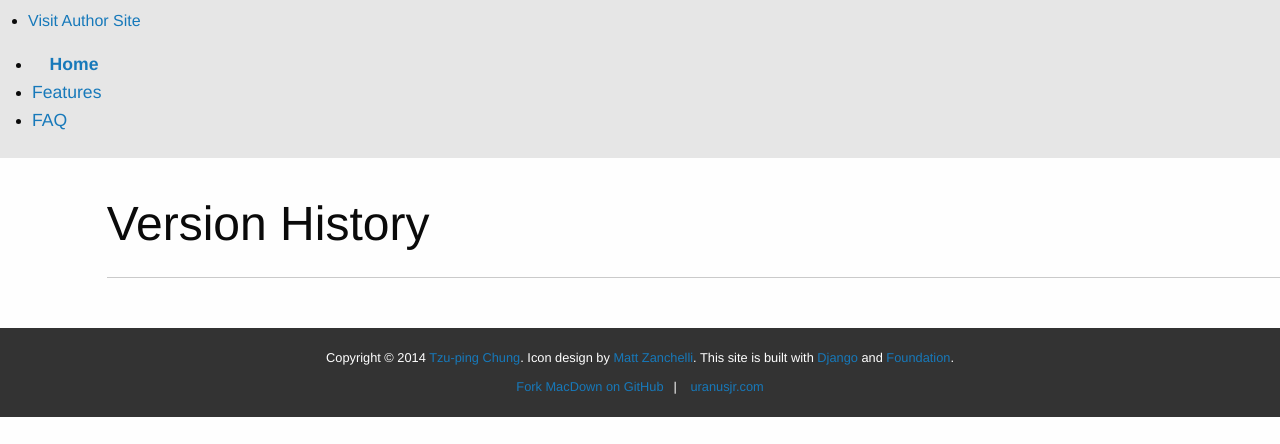
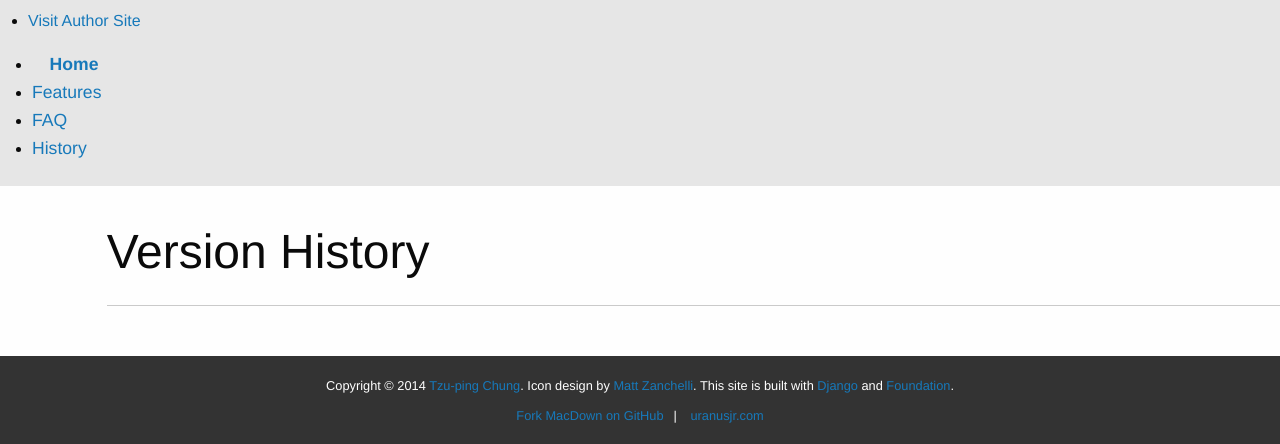
Before and after one commit to MacDownApp/macdown-site-django, a Django app: template history/templates/sparkle/version_list.html in a window 1280 px wide. Shown: the top 444 px of the page. Run offline with Django 3.2, Linux system fonts and the light colour scheme; the template is opened without the code that fills it, so the values that code supplies are empty; some libraries are stand-ins or nearby versions.

Commit message:
Implement menu items to access history pages

```diff
--- a/__/settings/base.py
+++ b/__/settings/base.py
@@ -69,6 +69,7 @@ TEMPLATE_CONTEXT_PROCESSORS = (
     'django.core.context_processors.tz',
     'django.contrib.messages.context_processors.messages',
     'base.context_processors.latest_version',
+    'base.context_processors.channels',
 )
 
 ROOT_URLCONF = '__.urls'
--- a/base/context_processors.py
+++ b/base/context_processors.py
@@ -1,4 +1,4 @@
-from sparkle.models import Version
+from sparkle.models import Channel, Version
 from .models import macdown
 
 
@@ -8,3 +8,7 @@ def latest_version(request):
     except Version.DoesNotExist:
         latest_version = None
     return {'latest_version': latest_version}
+
+
+def channels(request):
+    return {'channels': Channel.objects.all()}
--- a/base/static/base/css/base.css
+++ b/base/static/base/css/base.css
@@ -2,10 +2,13 @@
     margin-left: 1.5em;
 }
 .top-bar .left li a {
+    font-size: 90%;
     text-align: center;
+}
+.top-bar .left > li > a {
     font-size: 110%;
 }
-.top-bar .left li:first-child a {
+.top-bar .left > li:first-child a {
     font-weight: bold;
     padding-left: 0.5em;
     margin: auto 0.5em;
--- a/base/templates/base/base.html
+++ b/base/templates/base/base.html
@@ -39,6 +39,14 @@
       <li><a href="{% url 'pages:home' %}">{% trans 'Home' %}</a></li>
       <li><a href="{% url 'pages:features' %}">{% trans 'Features' %}</a></li>
       <li><a href="{% url 'pages:faq' %}">{% trans 'FAQ' %}</a></li>
+      <li class="has-dropdown">
+        <a href="{% url 'history:all' %}">{% trans 'History' %}</a>
+        <ul class="dropdown">
+          {% for channel in channels %}
+          <li><a href="{{ channel.get_absolute_url }}">{{ channel.name }}</a></li>
+          {% endfor %}
+        </ul>
+      </li>
     </ul>
   </section>
 </nav>
```
